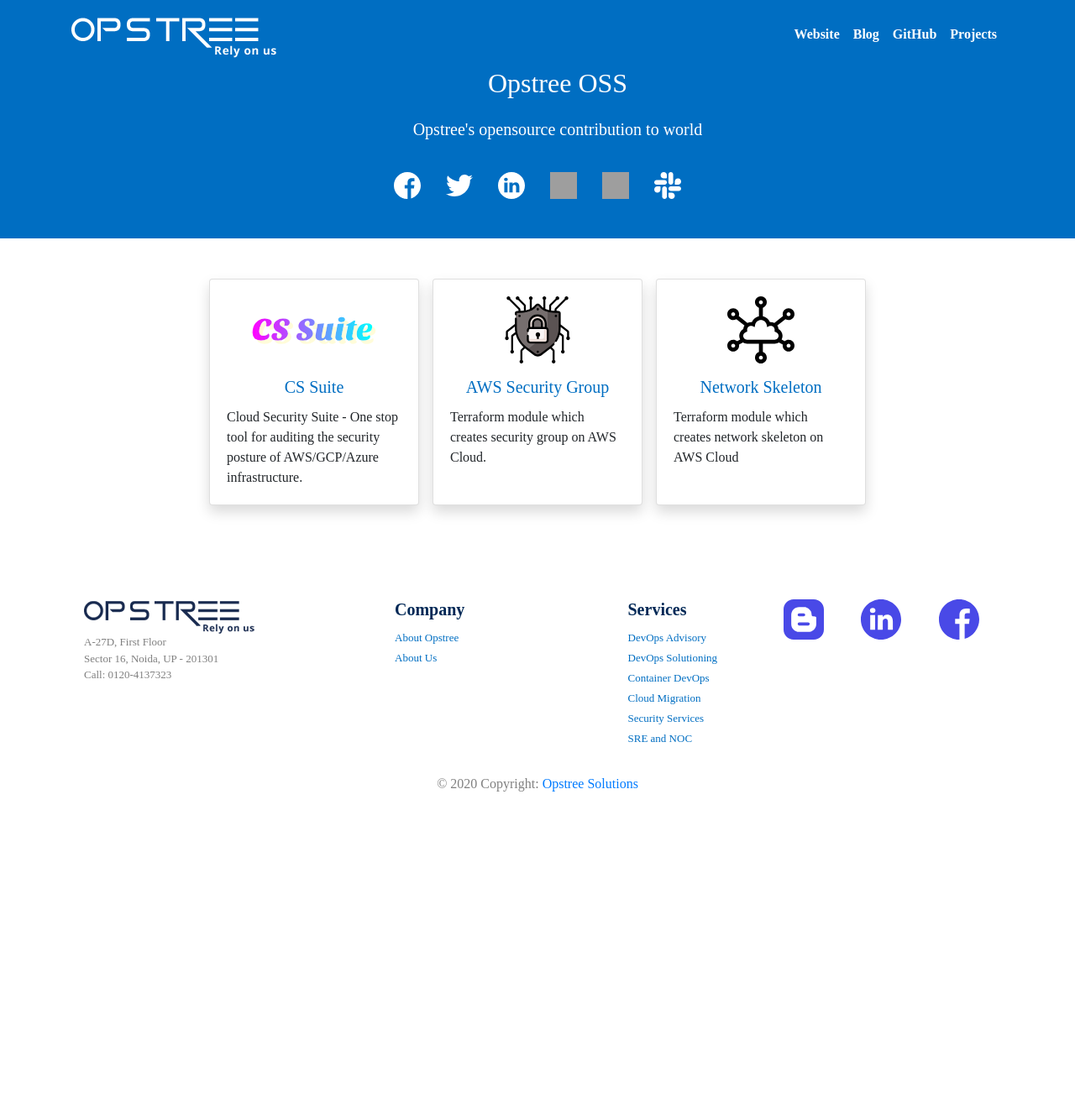
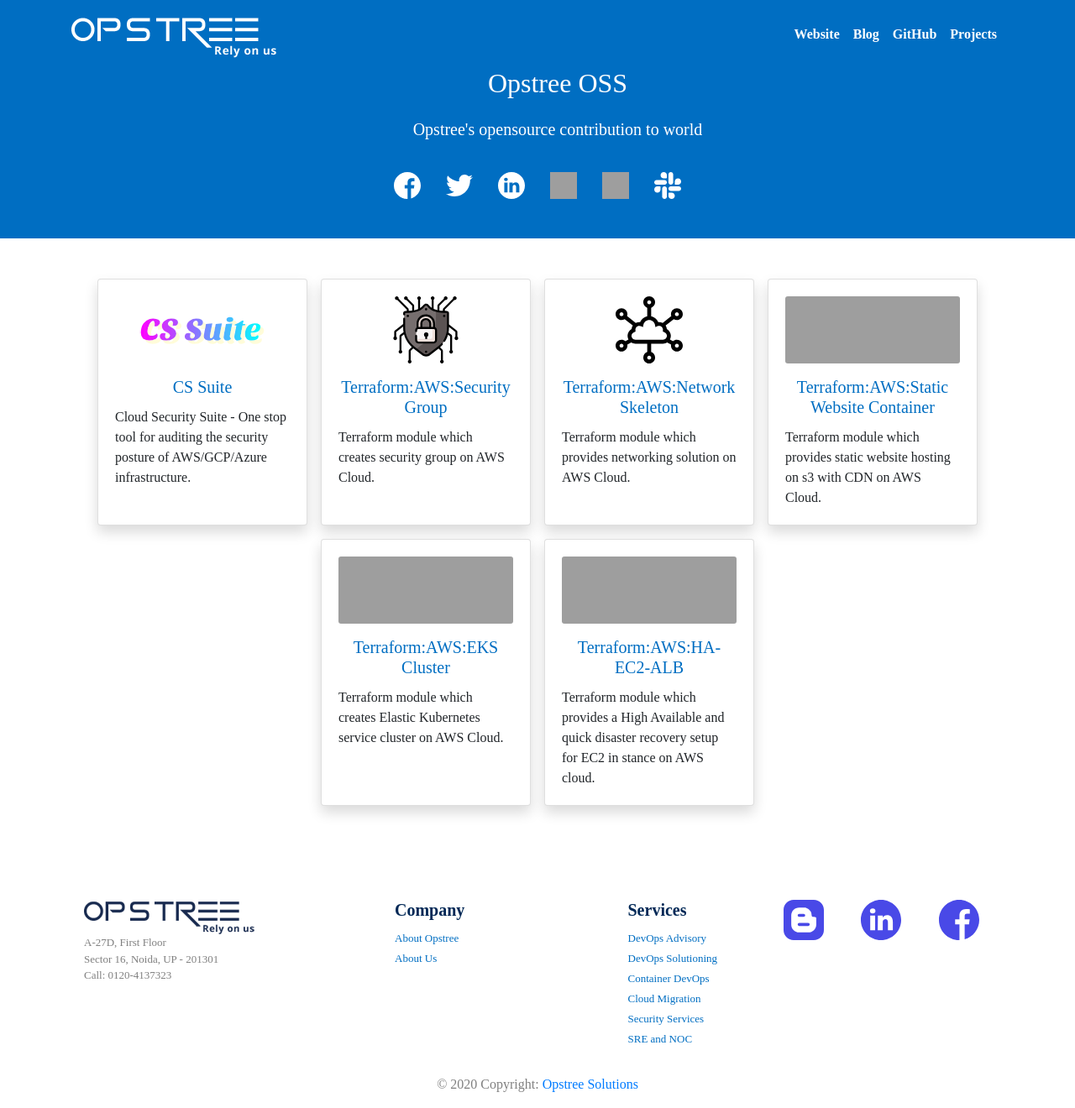
Before and after one commit to opstree/opstree.github.io, a Jekyll site: the page built from cloud/cloud.html, in a window 1280 px wide and 1320 px high. Shown: the whole window at 84% size. Built offline with Jekyll 4.4.1, drawn with Linux system fonts in a browser that asks for light colours; some web fonts are replaced; grey boxes are pictures that could not be loaded.

Commit message:
[master][add] tf registry content

```diff
--- a/_config.yml
+++ b/_config.yml
@@ -204,14 +204,31 @@
     repo_link: https://github.com/opstree/cs-suite
 
   - icon_path: "static/security-group.svg"
-    name: "AWS Security Group"
+    name: "Terraform:AWS:Security Group"
     description: Terraform module which creates security group on AWS Cloud.
-    repo_link: https://github.com/OT-CLOUD-KIT/terraform-aws-security-groups
+    repo_link: https://registry.terraform.io/modules/OT-CLOUD-KIT/security-groups/aws
 
   - icon_path: "static/network.svg"
-    name: "Network Skeleton"
-    description: Terraform module which creates network skeleton on AWS Cloud
-    repo_link: https://github.com/OT-CLOUD-KIT/terraform-aws-network-skeleton
+    name: "Terraform:AWS:Network Skeleton"
+    description: Terraform module which provides networking solution on AWS Cloud.
+    repo_link: https://registry.terraform.io/modules/OT-CLOUD-KIT/network-skeleton/aws
+
+  - icon_path: "static/static-website-container.svg"
+    name: "Terraform:AWS:Static Website Container"
+    description: Terraform module which provides static website hosting on s3 with CDN on AWS Cloud.
+    repo_link: https://registry.terraform.io/modules/OT-CLOUD-KIT/static-website-container/aws
+
+  - icon_path: "static/eks.svg"
+    name: "Terraform:AWS:EKS Cluster"
+    description: Terraform module which creates Elastic Kubernetes service cluster on AWS Cloud.
+    repo_link: https://registry.terraform.io/modules/OT-CLOUD-KIT/eks/aws
+
+  - icon_path: "static/ha-ec2-alb.svg"
+    name: "Terraform:AWS:HA-EC2-ALB"
+    description: Terraform module which provides a High Available and quick disaster recovery setup for EC2 in stance on AWS cloud.
+    repo_link: https://registry.terraform.io/modules/OT-CLOUD-KIT/ha-ec2-alb/aws
+
+
 
 slide1_blogs:
   - blog_title: "What, Why and How of CTF Challenges?"
```
Also changed, not shown: static/eks.svg (added), static/ha-ec2-alb.svg (added), static/static-website-container.svg (added).
